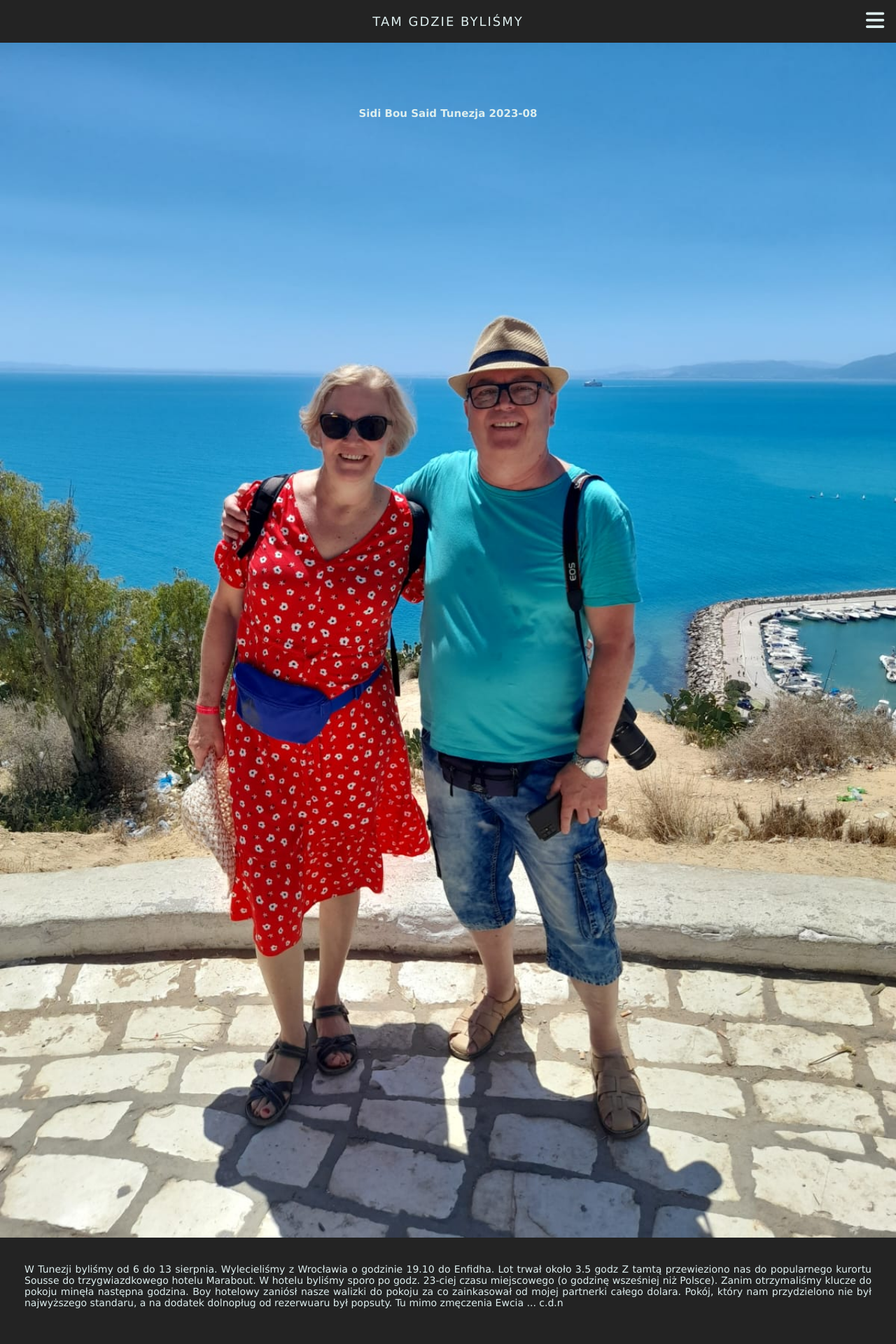
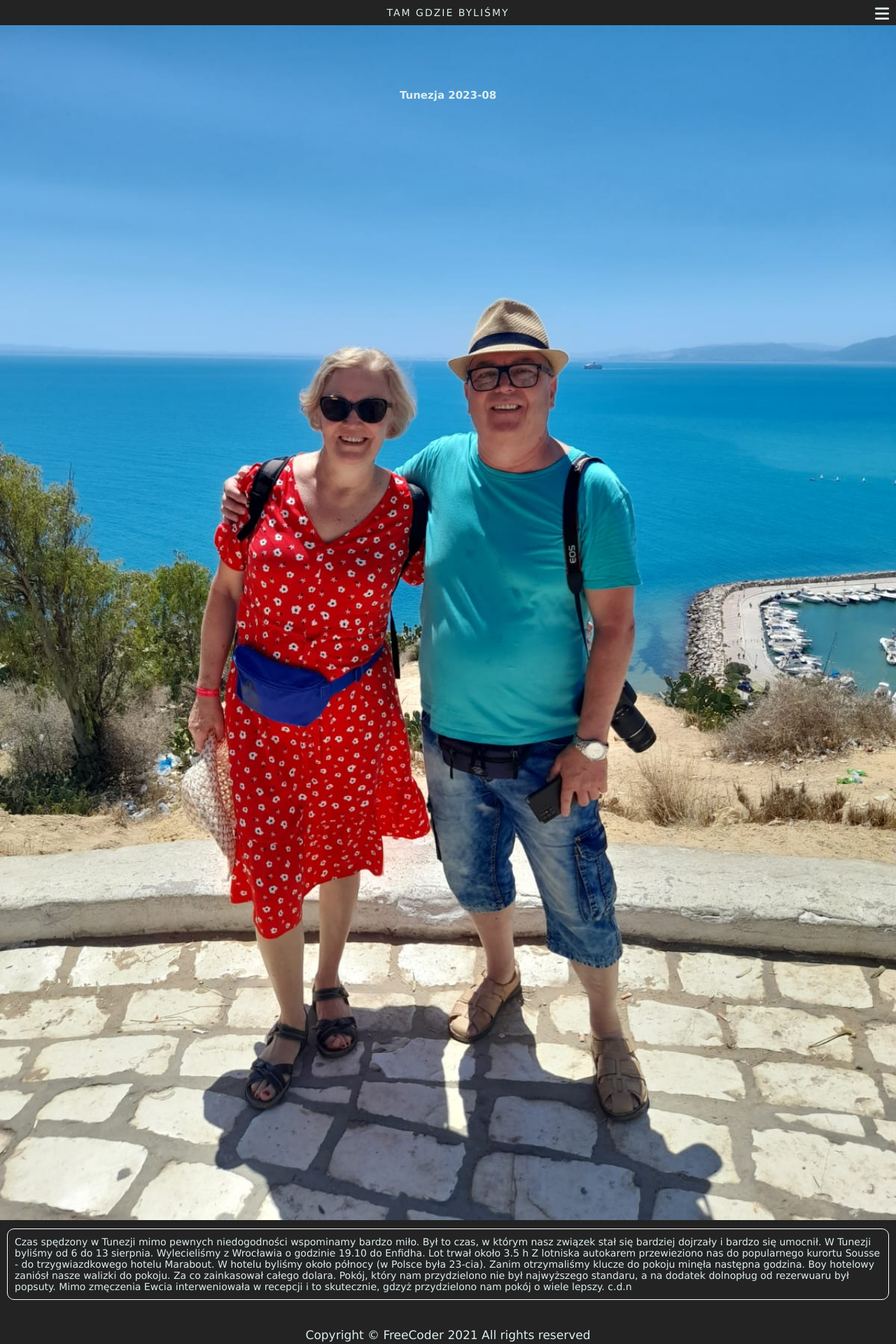
Before and after one commit to marcocollander/holiday-photos-react, a React (Create React App) app: page / in a window 1280 px wide. Shown: the top 1920 px of the page at 70% size. Built offline with nearby package versions, Linux system fonts and the light colour scheme.

Commit message:
Update Splash cpmponent

```diff
--- a/src/components/Button/_Button.scss
+++ b/src/components/Button/_Button.scss
@@ -2,15 +2,16 @@
 
 .burger {
 	position: absolute;
-  top: 10px;
-  right: 10px;
-  width: 40px;
+	top: 0;
+	right: 5px;
+	width: 30px;
 	height: 40px;
 	background: none;
 	border: none;
 	z-index: 1;
-  font-size: 3rem;
+	font-size: 2.3rem;
 	color: var.$color-light;
+	font-weight: normal;
 	cursor: pointer;
 
 	.fa-times {
--- a/src/components/Header/_Header.scss
+++ b/src/components/Header/_Header.scss
@@ -1,10 +1,11 @@
 .header {
+	width: 100vw;
 	&__heading {
-		padding: 20px;
+		padding: 10px;
 		text-align: center;
 		text-transform: uppercase;
 		font-weight: normal;
 		letter-spacing: 2px;
-		font-size: 1.8rem;
+		font-size: 1.4rem;
 	}
 }
--- a/src/components/Navigation/_Navigation.scss
+++ b/src/components/Navigation/_Navigation.scss
@@ -2,54 +2,32 @@
 
 .links {
 	position: absolute;
-	top: 0;
-	left: -200px;
-	width: 200px;
+	top: 35px;
+	right: 0;
+	width: 100px;
 	height: 20vh;
-	display: flex;
 	flex-direction: column;
 	justify-content: space-evenly;
-	border-radius: 50px;
+	border-radius: 10px;
 	align-items: center;
-	background-color: rgb(239, 239, 213);
+	background-color: rgba(239, 239, 213, 0.3);
 	list-style: none;
 	font-size: 1.8rem;
 	z-index: 1;
 
 	&__item {
 		text-decoration: none;
+		color: var.$color-dark;
+		font-size: 1.4rem;
 	}
 }
 
 .hidden {
-	animation: hidden 0.3s linear forwards;
+	display: none;
 }
 
 .show {
-	animation: show 0.3s linear forwards;
-	a {
-		color: var.$bgcolor-dark;
-	}
-}
-
-@keyframes hidden {
-	from {
-		transform: translateX(210px);
-	}
-
-	to {
-		transform: translateX(0);
-	}
-}
-
-@keyframes show {
-	from {
-		transform: translateX(0);
-	}
-
-	to {
-		transform: translateX(210px);
-	}
+	display: flex;
 }
 
 @media (min-width: 576px) {
--- a/src/components/Splash/Splash.jsx
+++ b/src/components/Splash/Splash.jsx
@@ -4,9 +4,10 @@ import { splash } from '../../data';
 
 
 const Splash = () => {
+	const title = 'Tunezja 2023-08'
 	return (
 		<>
-			<Section className={'splash'} title={'Sidi Bou Said Tunezja 2023-08'} text={splash.description}>
+			<Section className={'splash'} title={title} text={splash.description}>
 				<img
 					className='splash__image'
 					src={hero}
--- a/src/components/Splash/_Splash.scss
+++ b/src/components/Splash/_Splash.scss
@@ -16,9 +16,11 @@
 	}
 
 	&__description {
-		padding: 35px;
+		margin: 10px;
+		padding: 10px;
+		border: 1px solid white;
+		border-radius: 10px;
 		font-size: 1.4rem;
-		text-align: justify;
 	}
 }
 
--- a/src/data.js
+++ b/src/data.js
@@ -2,11 +2,12 @@ export let splash;
 
 export const data = [
 	(splash = {
-		description: `W Tunezji byliśmy od 6 do 13 sierpnia. Wylecieliśmy z Wrocławia o godzinie 19.10 do Enfidha. Lot trwał około 3.5 godz
-      Z tamtą przewieziono nas do popularnego kurortu Sousse do trzygwiazdkowego hotelu Marabout. W hotelu byliśmy sporo po
-       godz. 23-ciej czasu miejscowego (o godzinę wsześniej niż Polsce). Zanim otrzymaliśmy klucze do pokoju minęła następna godzina. Boy hotelowy
-       zaniósł nasze walizki do pokoju za co zainkasował od mojej partnerki całego dolara.
-       Pokój, który nam przydzielono nie był najwyższego standaru, a na dodatek dolnopług od rezerwuaru był popsuty. Tu mimo zmęczenia Ewcia ...
+		description: `Czas spędzony w Tunezji mimo pewnych niedogodności wspominamy bardzo miło. Był to czas, w którym nasz związek stał się bardziej dojrzały i bardzo się umocnił.
+       W Tunezji byliśmy od 6 do 13 sierpnia. Wylecieliśmy z Wrocławia o godzinie 19.10 do Enfidha. Lot trwał około 3.5 h
+      Z lotniska autokarem przewieziono nas do popularnego kurortu Sousse - do trzygwiazdkowego hotelu Marabout. W hotelu byliśmy około północy
+      (w Polsce była 23-cia). Zanim otrzymaliśmy klucze do pokoju minęła następna godzina. Boy hotelowy zaniósł nasze walizki do pokoju.
+       Za co zainkasował całego dolara. Pokój, który nam przydzielono nie był najwyższego standaru, a na dodatek dolnopług od rezerwuaru był popsuty.
+       Mimo zmęczenia Ewcia interweniowała w recepcji i to skutecznie, gdzyż przydzielono nam pokój o wiele lepszy.
        c.d.n
        `,
 	}),
```
Also changed, not shown: src/components/Section/Section.jsx (+9 -11 lines). Lines whose indentation alone changed are shown as unchanged.
